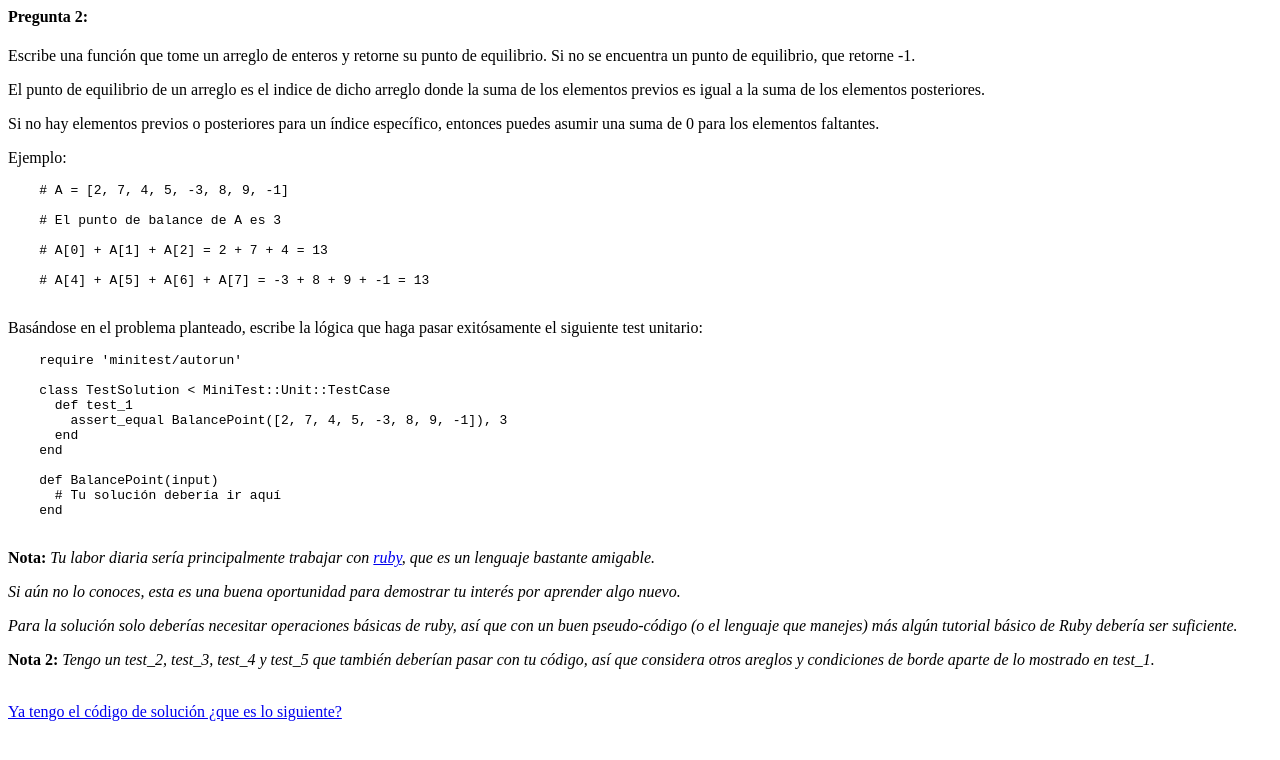
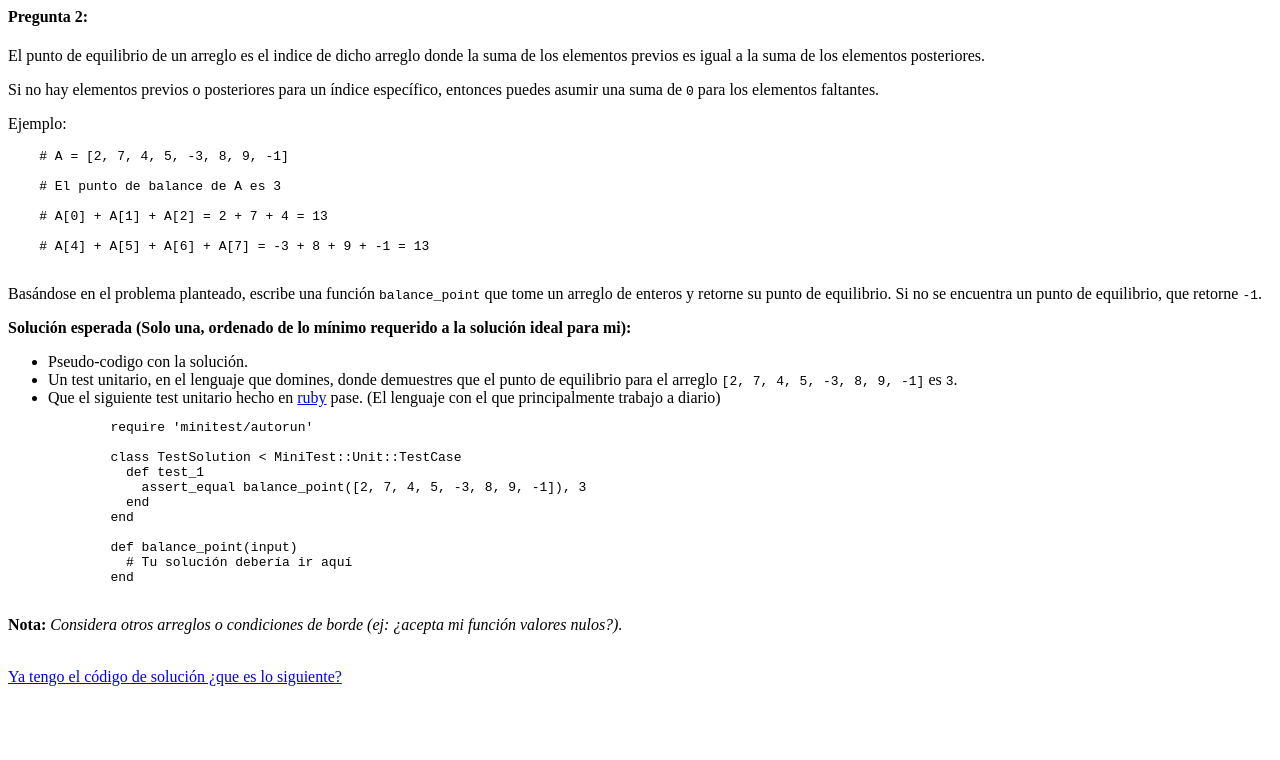
Before and after one commit to alagos/recluta, a plain HTML site: page index2.html in a window 1280 px wide. Drawn offline with Linux system fonts and the light colour scheme.

Commit message:
Modifying way of explain this problem

```diff
--- a/index2.html
+++ b/index2.html
@@ -1,9 +1,8 @@
 <html>
 <body>
   <h4>Pregunta 2:</h4>
-  <p>Escribe una función que tome un arreglo de enteros y retorne su punto de equilibrio. Si no se encuentra un punto de equilibrio, que retorne -1.</p>
   <p>El punto de equilibrio de un arreglo es el indice de dicho arreglo donde la suma de los elementos previos es igual a la suma de los elementos posteriores.</p>
-  <p>Si no hay elementos previos o posteriores para un índice específico, entonces puedes asumir una suma de 0 para los elementos faltantes.</p>
+  <p>Si no hay elementos previos o posteriores para un índice específico, entonces puedes asumir una suma de <tt>0</tt> para los elementos faltantes.</p>
   <p>Ejemplo:</p>
   <pre>
     # A = [2, 7, 4, 5, -3, 8, 9, -1]
@@ -14,29 +13,32 @@
 
     # A[4] + A[5] + A[6] + A[7] = -3 + 8 + 9 + -1 = 13
   </pre>
-  <p>Basándose en el problema planteado, escribe la lógica que haga pasar exitósamente el siguiente test unitario:</p>
+  <p>Basándose en el problema planteado, escribe una función <tt>balance_point</tt> que tome un arreglo de enteros y retorne su punto de equilibrio. Si no se encuentra un punto de equilibrio, que retorne <tt>-1</tt>.</p>
+
+  <div>
+    <b>Solución esperada (Solo una, ordenado de lo mínimo requerido a la solución ideal para mi):</b>
+    <ul>
+      <li>Pseudo-codigo con la solución.</li>
+      <li>Un test unitario, en el lenguaje que domines, donde demuestres que el punto de equilibrio para el arreglo <tt>[2, 7, 4, 5, -3, 8, 9, -1]</tt> es <tt>3</tt>.</li>
+      <li>Que el siguiente test unitario hecho en <a href="http://tryruby.org/">ruby</a> pase. (El lenguaje con el que principalmente trabajo a diario)</li>
       <pre>
         require 'minitest/autorun'
 
         class TestSolution < MiniTest::Unit::TestCase
           def test_1
-        assert_equal BalancePoint([2, 7, 4, 5, -3, 8, 9, -1]), 3
+            assert_equal balance_point([2, 7, 4, 5, -3, 8, 9, -1]), 3
           end
         end
 
-    def BalancePoint(input)
+        def balance_point(input)
           # Tu soluci&oacute;n deber&iacute;a ir aqu&iacute;
         end
       </pre>
+    </ul>
+  </div>
   <p>
     <b>Nota:</b>
-    <i>Tu labor diaria sería principalmente trabajar con <a href="http://tryruby.org/">ruby</a>, que es un lenguaje bastante amigable.</i>
-  </p>
-  <p><i>Si aún no lo conoces, esta es una buena oportunidad para demostrar tu interés por aprender algo nuevo.</i></p>
-  <p><i>Para la solución solo deberías necesitar operaciones básicas de ruby, así que con un buen pseudo-código (o el lenguaje que manejes) más algún tutorial básico de Ruby debería ser suficiente.</i></p>
-  <p>
-    <b>Nota 2:</b>
-    <i>Tengo un test_2, test_3, test_4 y test_5 que también deberían pasar con tu código, así que considera otros areglos y condiciones de borde aparte de lo mostrado en test_1.</i>
+    <i>Considera otros arreglos o condiciones de borde (ej: ¿acepta mi función valores nulos?).</i>
   </p>
   <br/>
   <a href="index3.html">Ya tengo el código de solución ¿que es lo siguiente?</a>
```
Lines whose indentation alone changed are shown as unchanged.
